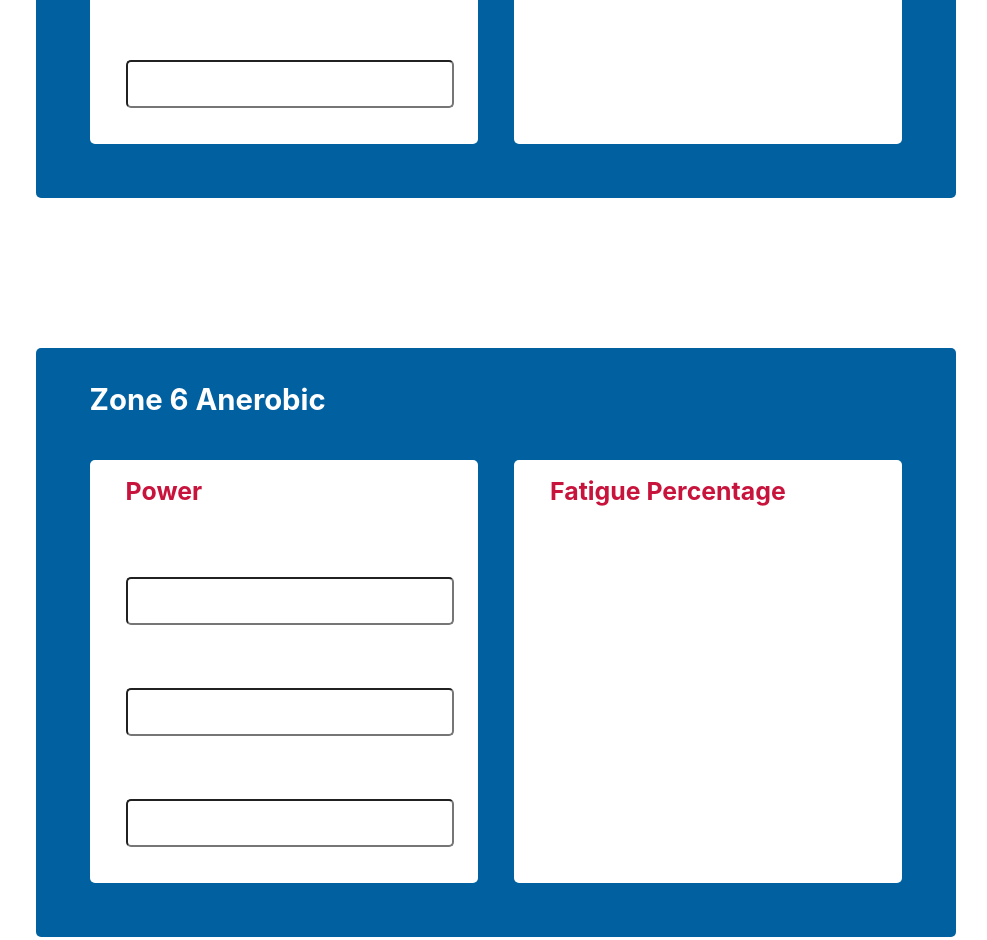
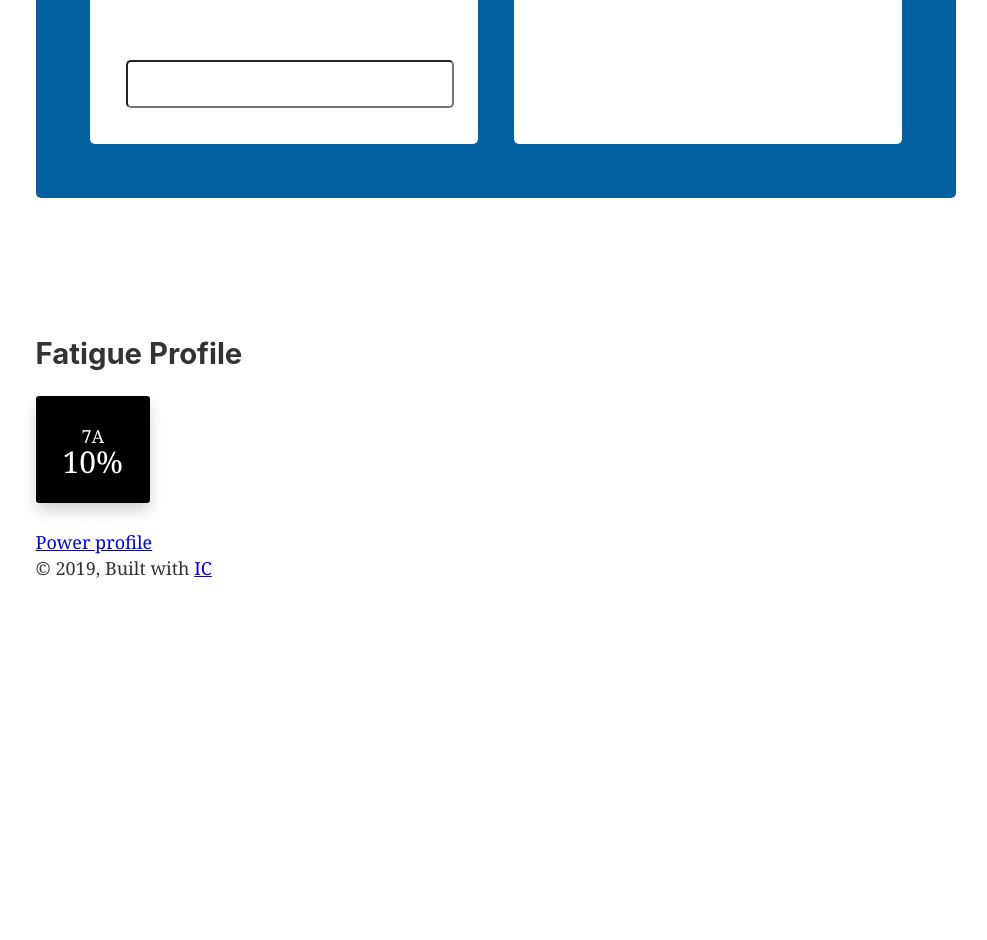
Before and after one commit to instant-coffee/snotrocket, a Gatsby site: page / in a window 1280 px wide. Shown: the part 595-1535 px from the top of the page, without its empty margins (144-1131 px from the left). After the commit the page ends 1202 px from the top, so only its background shows below. Built offline with nearby package versions, Linux system fonts and the light colour scheme; Gatsby itself is replaced by a stand-in of ours.

Commit message:
Create score component

```diff
--- /dev/null
+++ b/src/components/scoreBlock/index.js
@@ -0,0 +1,35 @@
+import React from "react"
+import scoreBlock from "./scoreBlock.module.css";
+
+class ScoreValue extends React.Component {
+  constructor(props) {
+    super(props);
+
+    this.state = {
+      percentage: this.props.percentage,
+      score: "",
+      isVisable: false,
+    }
+  }
+
+  formatP(p) {
+    return `${p}%`
+  }
+
+  displayScoreValue(value) {
+    this.setState({score: value})
+
+  }
+
+  render() {
+    return (
+      <div className={scoreBlock.container__score} onClick={ () => this.displayScoreValue("WAA") }>
+        <div className={scoreBlock.title}>{ this.props.title }</div>
+        <div className={scoreBlock.percentage}>{ this.formatP(this.state.percentage) }</div>
+        <div className={scoreBlock.scoreValue}>{ this.state.score }</div>
+      </div>
+    )
+  }
+}
+
+export default ScoreValue
--- /dev/null
+++ b/src/components/scoreBlock/scoreBlock.module.css
@@ -0,0 +1,22 @@
+.container__score {
+  display: inline-block;
+  padding: 1.5rem;
+  background: #000;
+  border-radius: 3px;
+  box-shadow: 0px 8px 15px -1px #cfcfcf;
+}
+
+.title {
+  color: #fff;
+  text-align: center;
+}
+
+.percentage {
+  color: #fff;
+  text-align: center;
+  font-size: 30px;
+}
+
+.scoreValue {
+  color: red;;
+}
--- a/src/pages/index.js
+++ b/src/pages/index.js
@@ -6,13 +6,22 @@ import Layout from "../components/layout"
 import SEO from "../components/seo"
 
 import PowerForm from "../components/powerForm"
+import ScoreValue from "../components/scoreBlock/index.js"
 
 const IndexPage = () => (
   <Layout>
     <SEO title="Home" />
     <h1>Input ride power</h1>
     <PowerForm zone="Zone 7 Neuromuscular" powerLables={["3 second power", "5 second power", "10 second power" ]} />
-    <PowerForm zone="Zone 6 Anerobic" powerLables={["30 second power", "1 minute power", "2 minute power" ]} />
+    {/*<PowerForm zone="Zone 6 Anerobic" powerLables={["30 second power", "1 minute power", "2 minute power" ]} /> */}
+
+    <div className="container__score-card">
+      <h2>Fatigue Profile</h2>
+      <div className="scores">
+        <ScoreValue  percentage="10" title="7A"/>
+      </div>
+    </div>
+
     <div style={{ maxWidth: `300px`, marginBottom: `1.45rem` }}>
     </div>
     <Link to="/page-2/">Power profile</Link>
```
